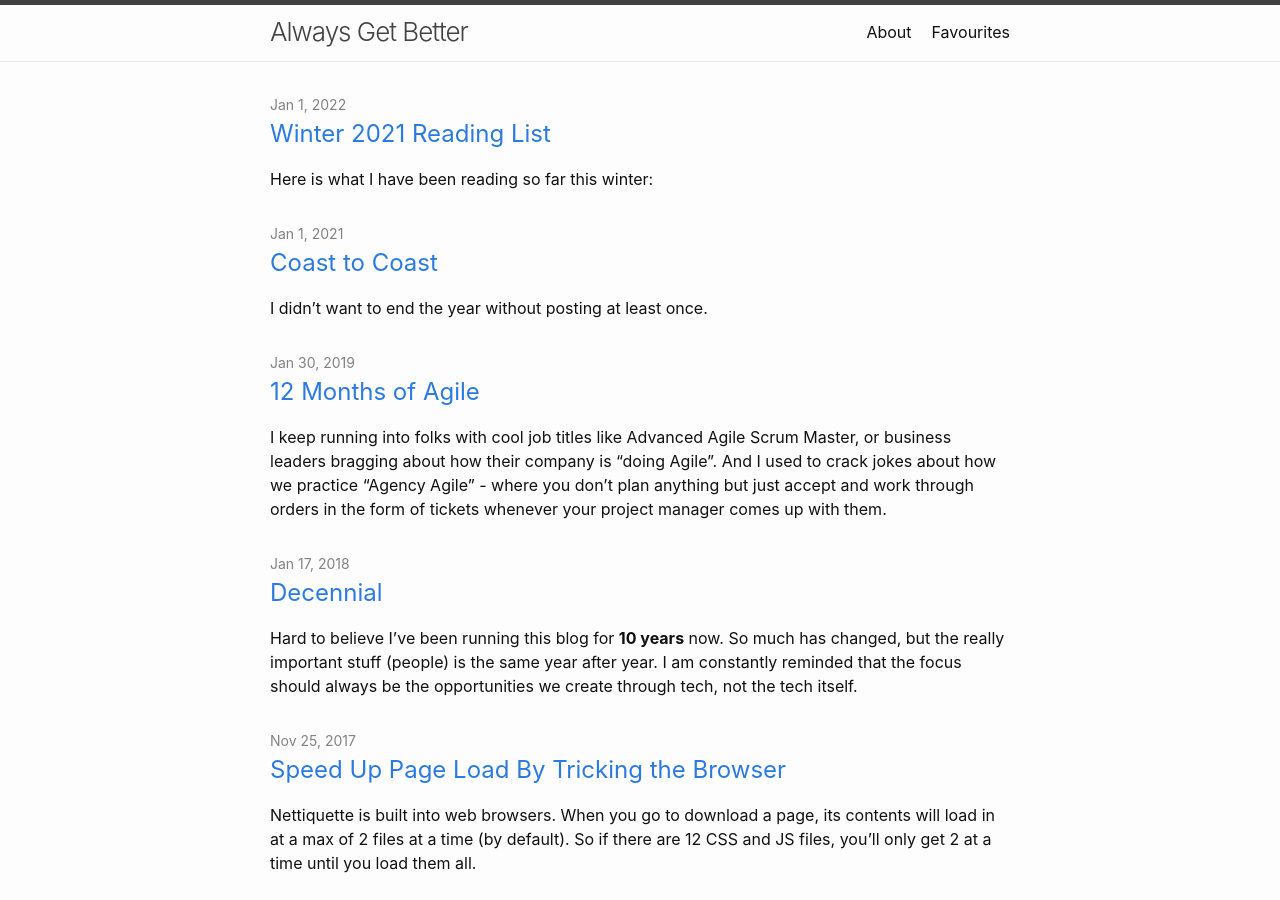
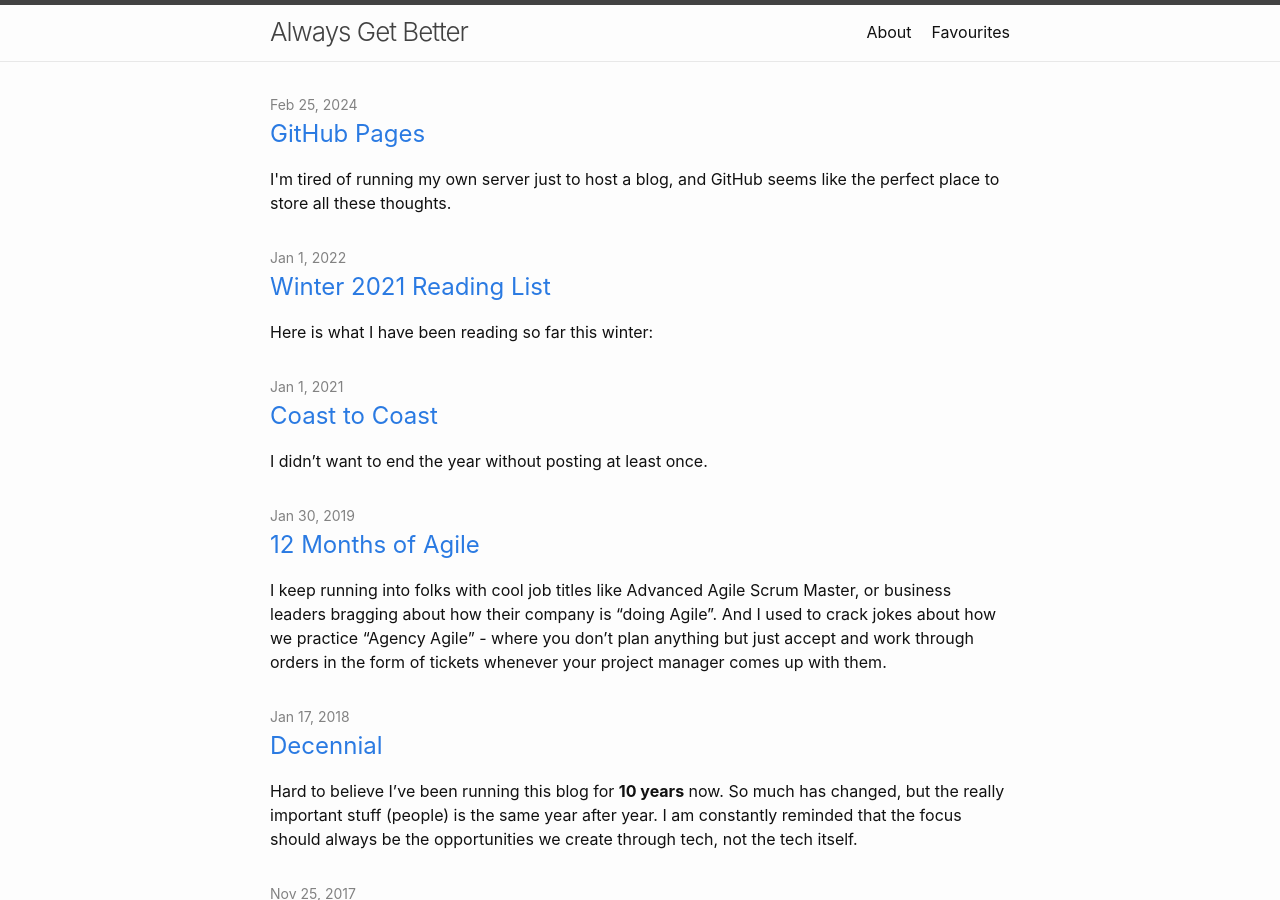
Before and after one commit to em-wilson/alwaysgetbetter.com, a Jekyll site: the page built from index.markdown, in a window 1280 px wide and 900 px high. Built offline with Jekyll 4.4.1, drawn with Linux system fonts in a browser that asks for light colours; some of the changed lines change nothing that is shown.

Commit message:
Add post about Github pages

```diff
--- a/_posts/2024-02-25-github-pages.markdown
+++ b/_posts/2024-02-25-github-pages.markdown
@@ -13,7 +13,43 @@
   source: /images/ai/00048-1370084240
   url: /images/ai/00048-1370084240.jpg
   description: In the zone
-published: false
+published: true
 ---
 
-whaddayawant
+I got a Rackspace server a decade and a half ago in order to host my blog and satisfy my need to
+learn about server administration, security, and all that good stuff. Over the years I moved around,
+first to Media Temple then Digital Ocean then to AWS until finally getting tired of the serve
+management and throwing everything up into a shared hosting service.
+
+That was fine for a few years, but I'm not doing any hosting work lately, and it seemed like a
+wasteful expense for a blog I haven't been updating.
+
+I've been making static sites with Jekyll for years and decided to throw my blog into it and
+host directly from my [GitHub account](https://pages.github.com/). The pages environment is free,
+fast, and lets you use your custom domains, so it doesn't really make sense to keep paying for
+hosting.
+
+As a programmer, I am getting satisfaction from seeing all my posts in a Git repository,
+stable and versioned. No more [tweaking PHP](/blog/2011/12/20/fastcgi-nginx-performance-vm/)
+or worrying about WordPress and plugin vulnerabilities.
+
+Pros
+----
+* Free!
+* Static sites are *fast* - like, crazy fast
+* Cross-linking posts is way easier - searching my file system for post content is fast
+  and straightforward
+* Markdown for programming articles works so much better than editing in WordPress
+* The workflow for adding new articles and pages is simple
+* It's easier to think about the files and resources I'm using in my build
+
+Cons
+----
+* Less control. If GitHub doesn't support it, I can't do it
+* Static, so no more comments/discussion. I haven't seen anything other than spam in years, so
+  I'm not feeling much pain from this.
+* If GitHub decides to stop making pages free, I'll have to move
+  again. Whatever, I have the source code
+* If Jekyll changes I won't be able to build the site. Rebuilding to something else
+  from source would be painful
+* Doing complicated layout things is *slooowww*. I don't love the templating engine
```
